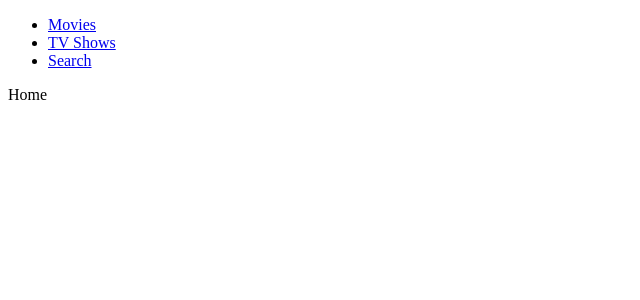
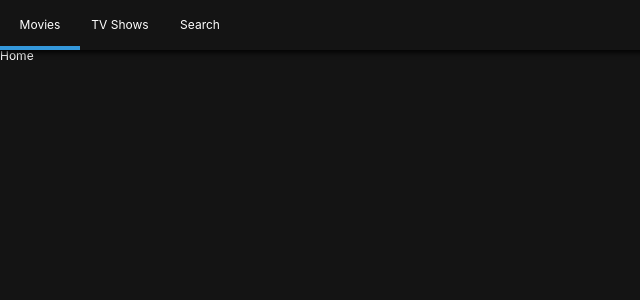
Before and after one commit to copyx/jetflix, a React (Create React App) app: page / in a window 1280 px wide. Shown: the top 300 px of the page, without its empty margins (0-640 px from the left). Built offline with nearby package versions, Linux system fonts and the light colour scheme.

Commit message:
Apply styles to Header component

```diff
--- a/package.json
+++ b/package.json
@@ -10,7 +10,9 @@
     "react-dom": "^17.0.2",
     "react-router-dom": "^5.2.0",
     "react-scripts": "4.0.3",
-    "source-map-explorer": "^2.5.2"
+    "source-map-explorer": "^2.5.2",
+    "styled-components": "^5.3.0",
+    "styled-reset": "^4.3.4"
   },
   "scripts": {
     "analyze": "source-map-explorer 'build/static/js/*.js'",
--- a/src/components/App.js
+++ b/src/components/App.js
@@ -1,11 +1,11 @@
 import React from 'react';
 import Router from 'components/Router';
-import Header from 'components/Header';
+import GlobalStyles from 'components/GlobalStyles';
 
 function App() {
   return (
     <>
-      <Header />
+      <GlobalStyles />
       <Router />
     </>
   );
--- /dev/null
+++ b/src/components/GlobalStyles.js
@@ -0,0 +1,22 @@
+import { createGlobalStyle } from 'styled-components';
+import reset from 'styled-reset';
+
+const globalStyles = createGlobalStyle`
+  ${reset};
+  a {
+    text-decoration: none;
+    color: inherit;
+  }
+  * {
+    box-sizing: border-box;
+  }
+  body {
+    font-family: -apple-system, BlinkMacSystemFont, 'Segoe UI', Roboto, Oxygen, Ubuntu, Cantarell, 'Open Sans', 'Helvetica Neue', sans-serif;
+    font-size: 12px;
+    background-color: rgba(20, 20, 20, 1);
+    color: white;
+    padding-top: 50px;
+  }
+`;
+
+export default globalStyles;
--- a/src/components/Header.js
+++ b/src/components/Header.js
@@ -1,19 +1,55 @@
 import React from 'react';
+import { Link, withRouter } from 'react-router-dom';
+import styled from 'styled-components';
 
-export default function Header() {
+const StyledHeader = styled.header`
+  color: white;
+  position: fixed;
+  top: 0;
+  left: 0;
+  width: 100%;
+  height: 50px;
+  display: flex;
+  align-items: center;
+  background-color: rgba(20, 20, 20, 0.8);
+  box-shadow: 0px 1px 5px 2px rgba(0, 0, 0, 0.8);
+`;
+
+const List = styled.ul`
+  display: flex;
+`;
+
+const Item = styled.li`
+  width: 80px;
+  height: 50px;
+  text-align: center;
+  border-bottom: 4px solid
+    ${({ selected }) => (selected ? '#3498db' : 'transparent')};
+  transition: border-bottom 0.5s ease-in-out;
+`;
+
+const StyledLink = styled(Link)`
+  height: 50px;
+  display: flex;
+  align-items: center;
+  justify-content: center;
+`;
+
+export default withRouter(function Header({ location: { pathname } }) {
+  console.log(pathname);
   return (
-    <header>
-      <ul>
-        <li>
-          <a href="/">Movies</a>
-        </li>
-        <li>
-          <a href="/tv">TV Shows</a>
-        </li>
-        <li>
-          <a href="/search">Search</a>
-        </li>
-      </ul>
-    </header>
+    <StyledHeader>
+      <List>
+        <Item selected={pathname === '/'}>
+          <StyledLink to="/">Movies</StyledLink>
+        </Item>
+        <Item selected={pathname === '/tv'}>
+          <StyledLink to="/tv">TV Shows</StyledLink>
+        </Item>
+        <Item selected={pathname === '/search'}>
+          <StyledLink to="/search">Search</StyledLink>
+        </Item>
+      </List>
+    </StyledHeader>
   );
-}
+});
--- a/src/components/Router.js
+++ b/src/components/Router.js
@@ -1,12 +1,16 @@
 import React from 'react';
 import { BrowserRouter, Redirect, Route, Switch } from 'react-router-dom';
+
 import Home from 'routes/Home';
 import TV from 'routes/TV';
 import Search from 'routes/Search';
 
+import Header from 'components/Header';
+
 export default function Router() {
   return (
     <BrowserRouter>
+      <Header />
       <Switch>
         <Route path="/" exact component={Home} />
         <Route path="/tv" component={TV} />
```
Also changed, not shown: 1 other file (tests, documents, lock files or other folders).
